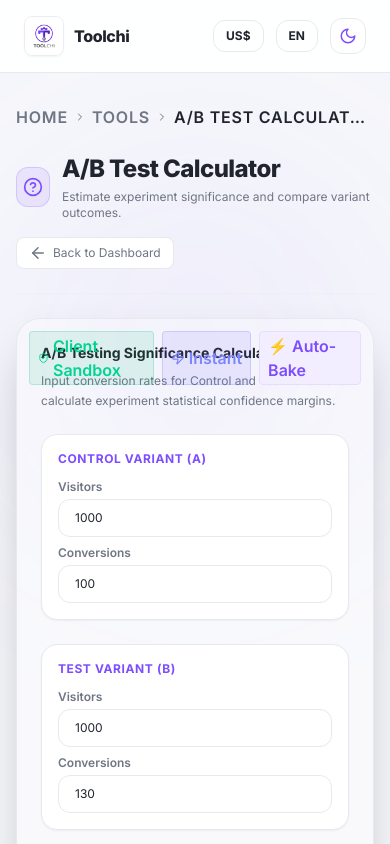
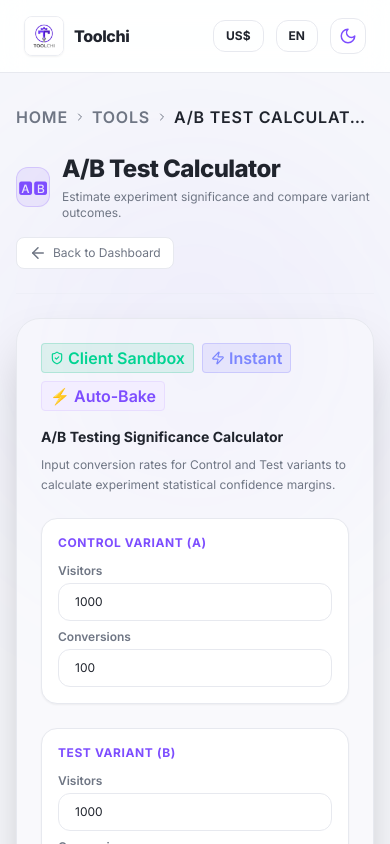
Before and after one commit to arslanhamee314-bot/toolchi-com, a Next.js app: page /tools/ab-test-calculator in a window 390 px wide. Shown: the top 844 px of the page. Built offline with nearby package versions, Linux system fonts and the light colour scheme.

Commit message:
Fix tool header icon rendering for emojis and adjust layout badges to prevent mobile overlapping

```diff
--- a/src/app/tools/[slug]/page.tsx
+++ b/src/app/tools/[slug]/page.tsx
@@ -134,8 +134,12 @@ export default async function ToolPage({ params }: ToolPageProps) {
         {/* Action Header */}
         <div className="flex flex-col md:flex-row justify-between items-start md:items-center gap-4 border-b border-border/40 pb-6 print:hidden">
           <div className="flex items-center gap-3">
-            <div className="h-10 w-10 bg-primary/10 text-primary border border-primary/20 rounded-xl flex items-center justify-center">
-              <LucideIcon name={tool.iconName} className="h-5 w-5" />
+            <div className="h-10 w-10 bg-primary/10 text-primary border border-primary/20 rounded-xl flex items-center justify-center text-base">
+              {/\p{Extended_Pictographic}/u.test(tool.iconName) ? (
+                <span className="select-none">{tool.iconName}</span>
+              ) : (
+                <LucideIcon name={tool.iconName} className="h-5 w-5" />
+              )}
             </div>
             <div>
               <h1 className="text-2xl sm:text-3xl font-extrabold text-foreground tracking-tight">{tool.name}</h1>
@@ -152,7 +156,7 @@ export default async function ToolPage({ params }: ToolPageProps) {
 
         {/* Premium interactive tool element */}
         <section className="glass rounded-3xl border border-border p-6 md:p-8 bg-card/25 shadow-2xl relative overflow-hidden print:border-0 print:bg-transparent print:shadow-none print:p-0 print:rounded-none">
-          <div className="absolute top-0 right-0 p-3 flex gap-2 pointer-events-none print:hidden">
+          <div className="flex flex-wrap gap-2 mb-4 md:absolute md:top-3 md:right-3 md:mb-0 pointer-events-none print:hidden">
             <span className="inline-flex items-center gap-1 text-3xs font-semibold text-emerald-400 bg-emerald-500/10 border border-emerald-500/20 px-2 py-0.5 rounded">
               <ShieldCheck className="h-3.5 w-3.5" /> Client Sandbox
             </span>
```
